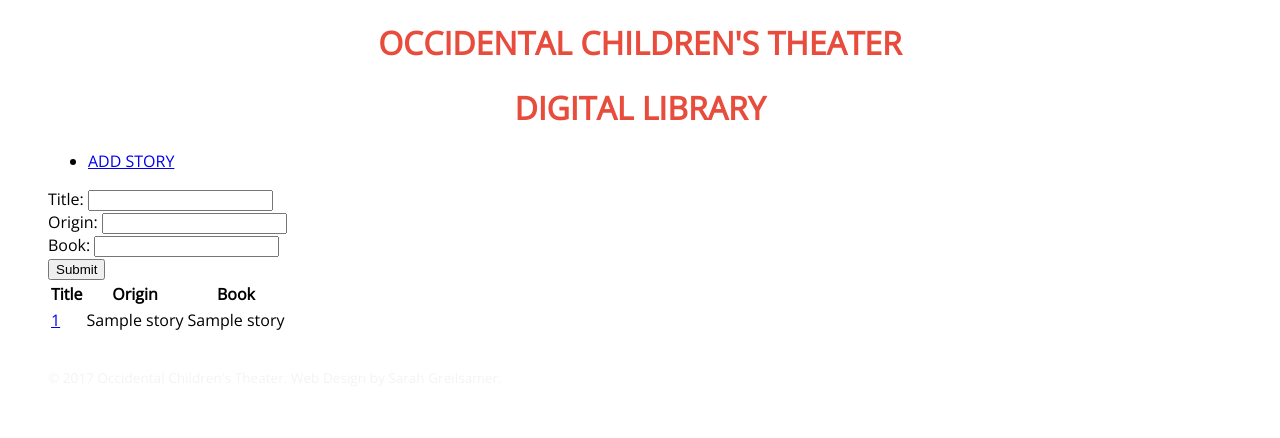
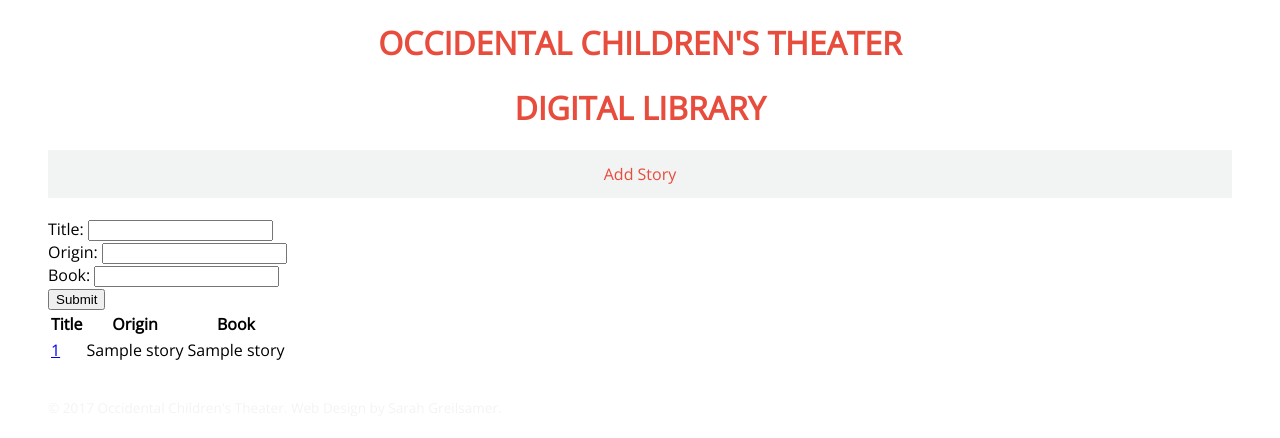
Before and after one commit to sarahgreilsamer-zz/octdl, a Flask app: template templates/template.html in a window 1280 px wide. Shown: the top 438 px of the page. Run offline with Flask 2, Linux system fonts and the light colour scheme; the template is opened without the code that fills it: most values are stand-ins (such as "Sample title", 1, 10 or a date in 2020).

Commit message:
css/html

```diff
--- a/css/screen.css
+++ b/css/screen.css
@@ -49,6 +49,10 @@
 	background-color: #F2F4F4;
 }
 
+.add-story a:hover {
+	background-color: #d6dcdc;
+}
+
 /* Search Story Fields */
 
 .advanced-search {
--- a/templates/template.html
+++ b/templates/template.html
@@ -18,9 +18,9 @@
         </header>
 
 
-        <nav>
+        <nav class="add-story">
             <ul>
-                <li><a target="_blank" href="https://goo.gl/forms/w0n1MbcLYucNveur2">ADD STORY</a></li>
+                <li><a target="_blank" href="https://goo.gl/forms/w0n1MbcLYucNveur2">Add Story</a></li>
             </ul>
         </nav>
 
```
